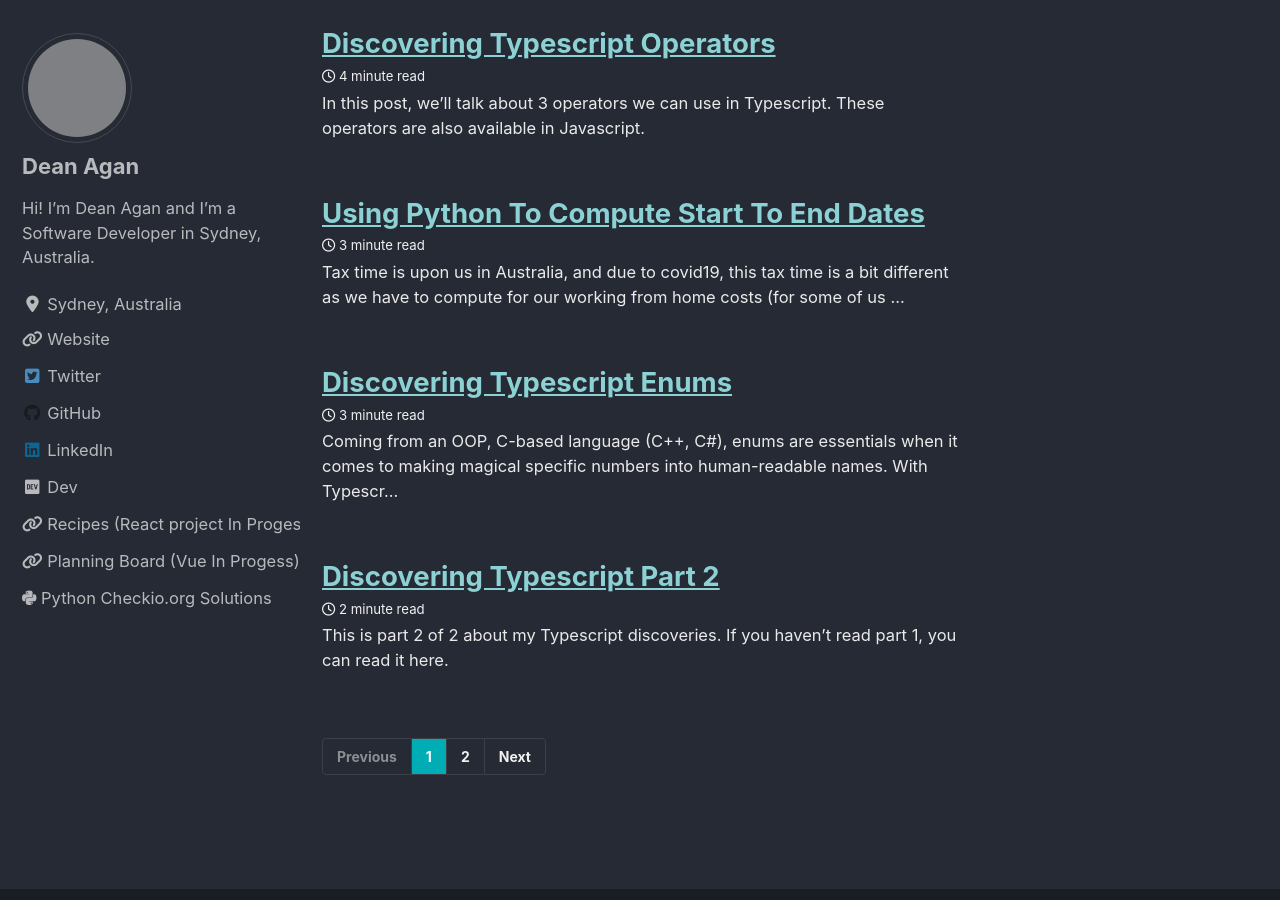
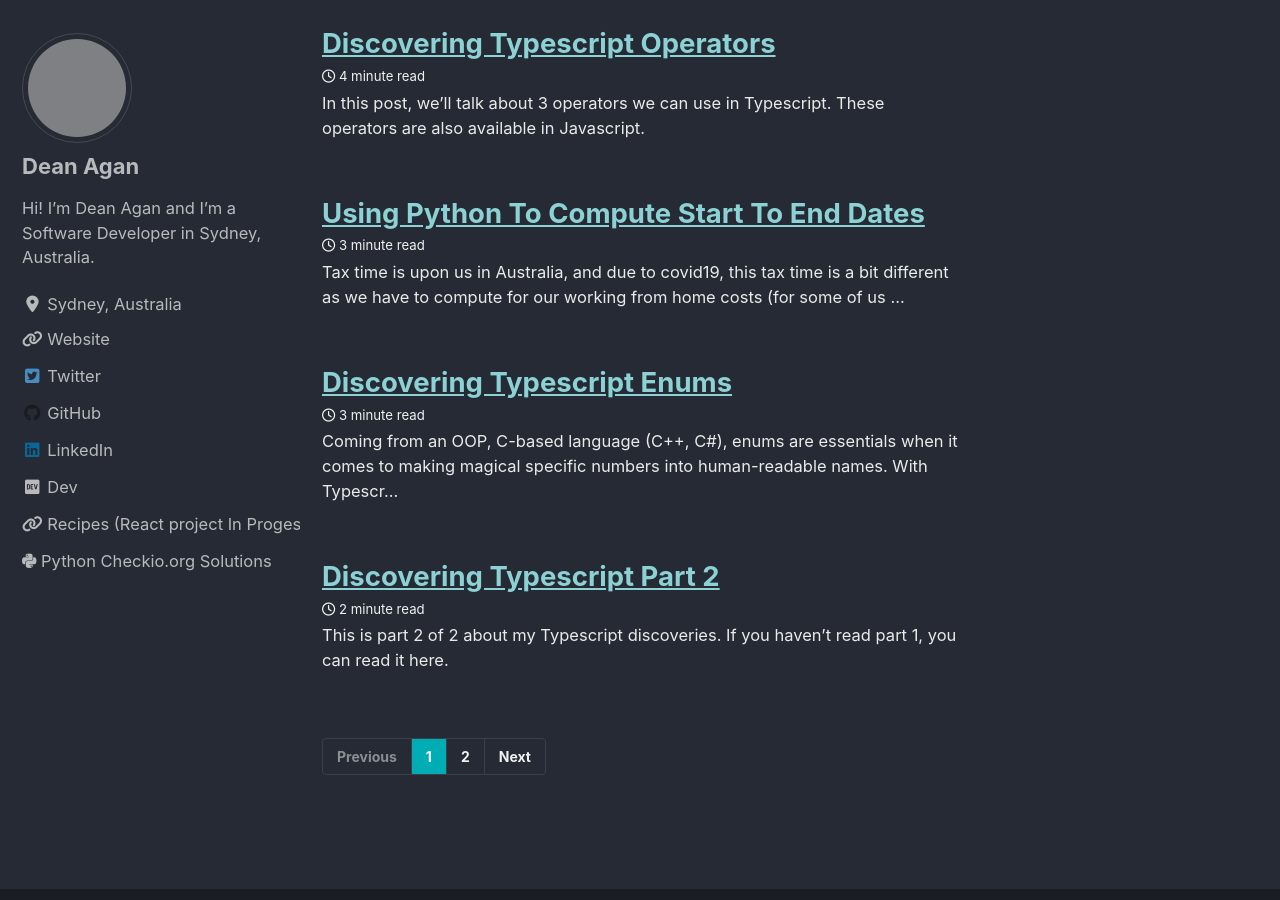
Before and after one commit to deanagan/deanagan.github.io, a Jekyll site: the page built from index.html, in a window 1280 px wide and 900 px high, scrolled down 371 px. Built offline with Jekyll 4.4.1, drawn with Linux system fonts in a browser that asks for light colours; cached includes are drawn as plain includes; nearby versions of some CDN libraries; the list of posts is cut into pages by our own code; grey boxes are pictures that could not be loaded.

Commit message:
Removed VueJS planning board for now

```diff
--- a/_config.yml
+++ b/_config.yml
@@ -134,10 +134,6 @@ author:
     - label: "Recipes (React project In Progess)"
       icon: "fas fa-fw fa-link"
       url: "http://deanagan.github.io/recipes"
-
-    - label: "Planning Board (Vue In Progess)"
-      icon: "fas fa-fw fa-link"
-      url: "http://deanagan.github.io/planning-board"
 
     - label: "Python Checkio.org Solutions"
       icon: "fab fa-python"
```
